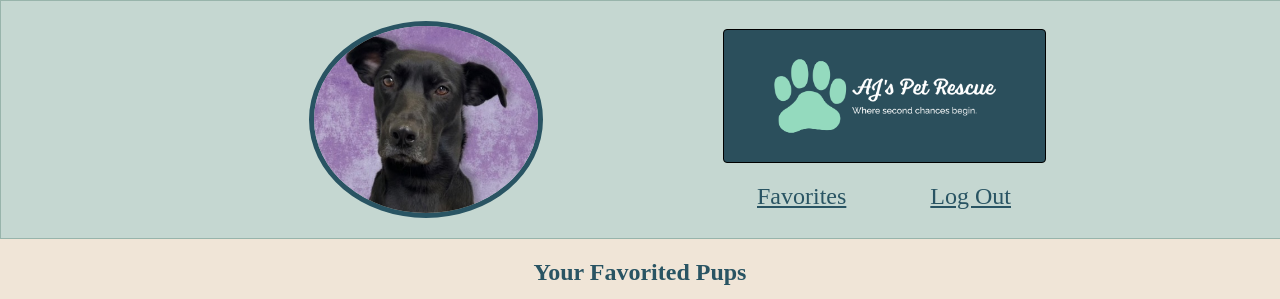
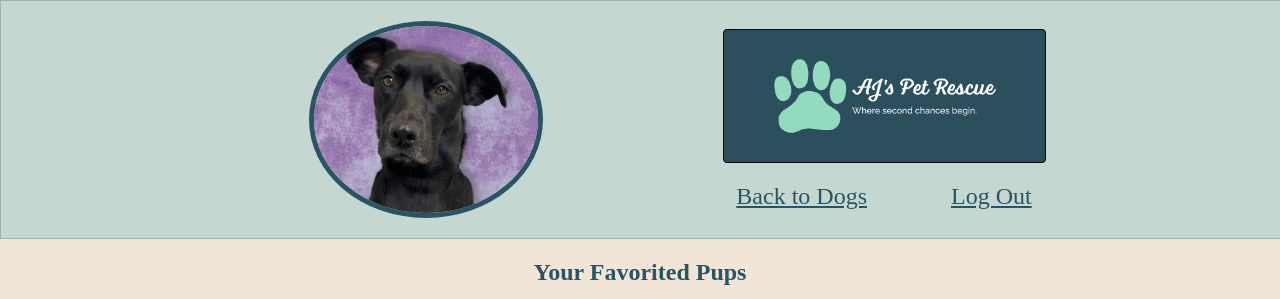
Before and after one commit to huntscato/aj-pet-rescue, a website built with Parcel: page favorite-dogs.html in a window 1280 px wide. Shown: the top 299 px of the page. Built offline with nearby package versions, Linux system fonts and the light colour scheme; a web font is replaced by a local one.

Commit message:
Took out 'Favorites' button from 'Favorite Dogs' page...replaced with 'Back to Dogs' buttton

```diff
--- a/favorite-dogs.html
+++ b/favorite-dogs.html
@@ -19,7 +19,7 @@
           <img id="aj-picture" src="img/aj.jpeg" alt="A picture of AJ, a black dog in front of a purple background." />
           <div class="header-text">
             <img id="logo" src="img/aj-rescue-logo.png" alt="An image of the rescue site's logo." /><br>
-            <a href="favorite-dogs.html">Favorites</a>
+            <a href="dog-selection.html">Back to Dogs</a>
             <a href="index.html">Log Out</a>
           </div>
         </div>
```
